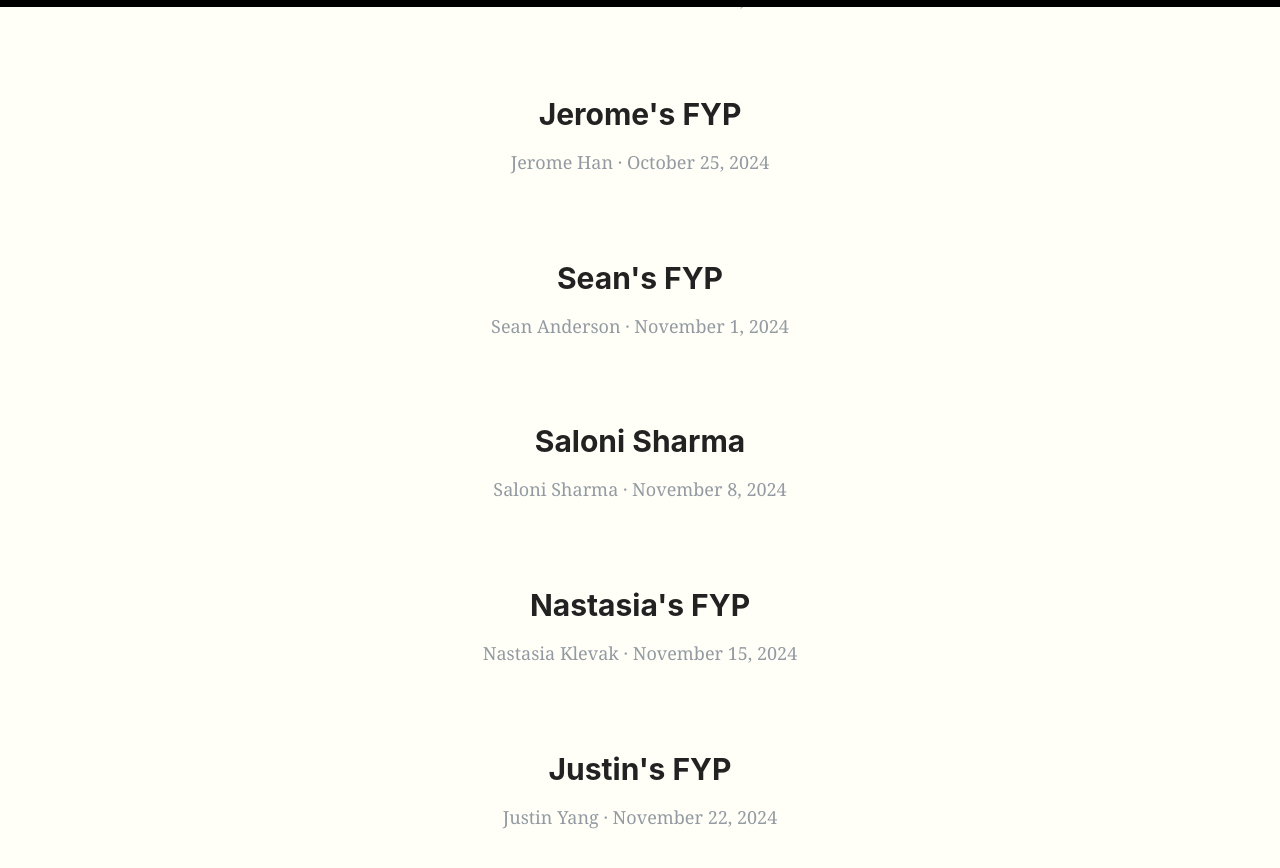
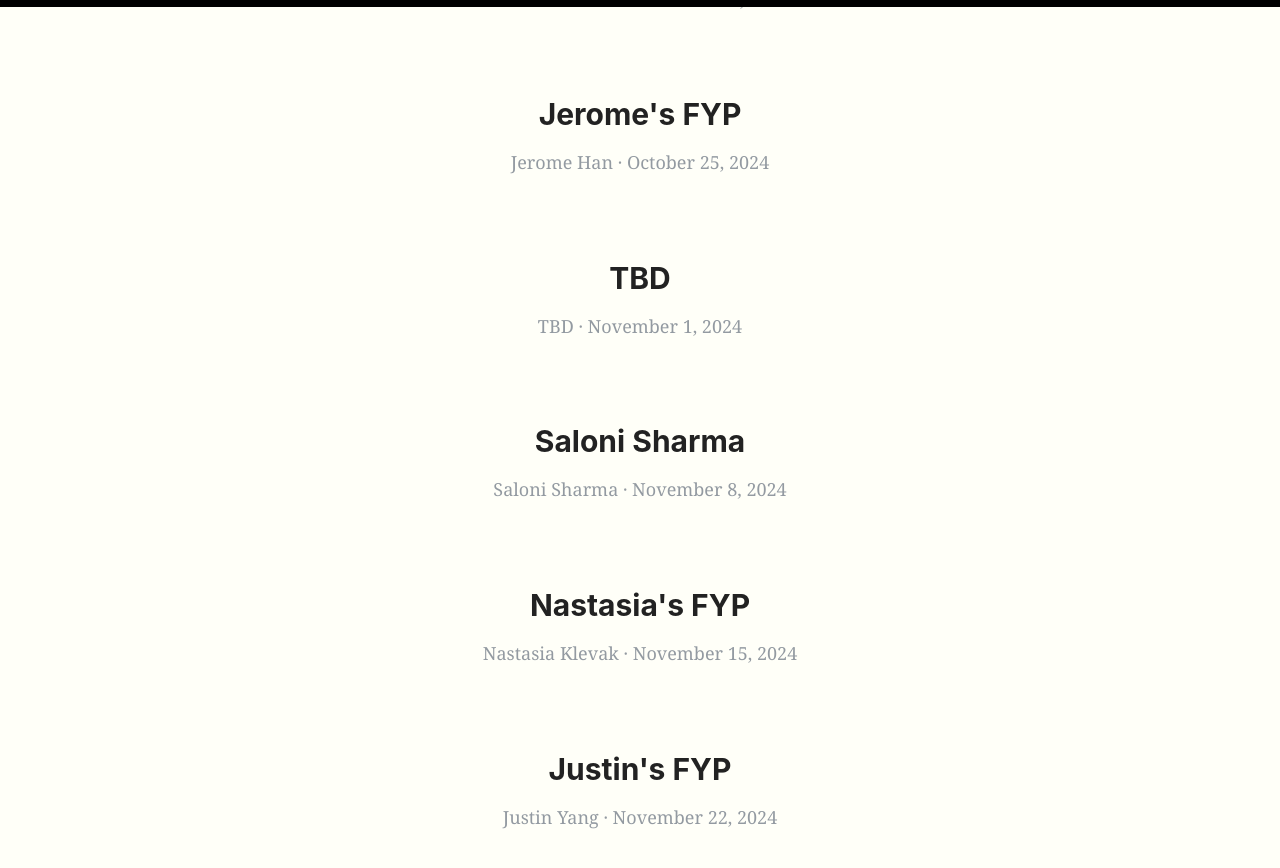
Before and after one commit to frisem/frisem.github.io, a Jekyll site: the page built from index.html, in a window 1280 px wide and 900 px high, scrolled down 699 px. Shown: the top 868 px of the window. Built offline with Jekyll 4.4.1, drawn with Linux system fonts in a browser that asks for light colours; the list of posts is cut into pages by our own code.

```diff
--- a/_posts/2024-11-01-Sean.md
+++ /dev/null
@@ -1,7 +0,0 @@
----
-layout: post
-title: Sean's FYP
-speaker: Sean Anderson
----
-
-Abstract TBA
--- /dev/null
+++ b/_posts/2024-11-01-TBD.md
@@ -0,0 +1,7 @@
+---
+layout: post
+title: TBD
+speaker: TBD
+---
+
+Abstract TBA
```
Also changed, not shown: _posts/2024-10-11-Irmak.md (+5 -1 lines).
